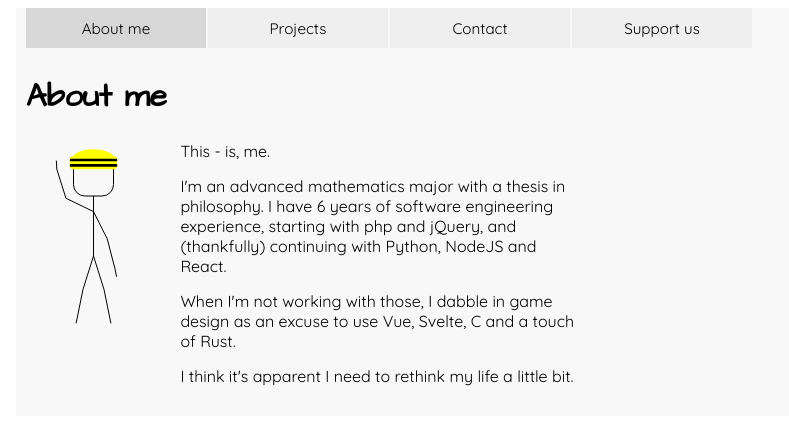
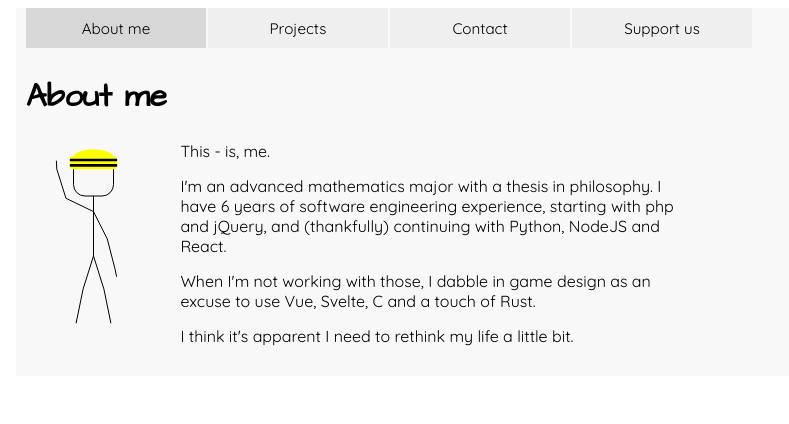
Before and after one commit to mit1mit1/mitchandrachel, a SvelteKit app: page / in a window 1280 px wide. Shown: the top 424 px of the page, without its empty margins (0-789 px from the left). Built offline with nearby package versions, Linux system fonts and the light colour scheme.

Commit message:
tweak: styles some more

```diff
--- a/src/components/AboutMe.svelte
+++ b/src/components/AboutMe.svelte
@@ -21,10 +21,6 @@
 </div>
 
 <style>
-	.aboutMeBox {
-		max-width: 600px;
-	}
-
 	.aboutMeBox div {
 		margin-bottom: 15px;
 	}
@@ -36,6 +32,6 @@
 	.aboutMeText {
 		display: inline-block;
 		vertical-align: top;
-		max-width: 400px;
+		max-width: 520px;
 	}
 </style>
```
